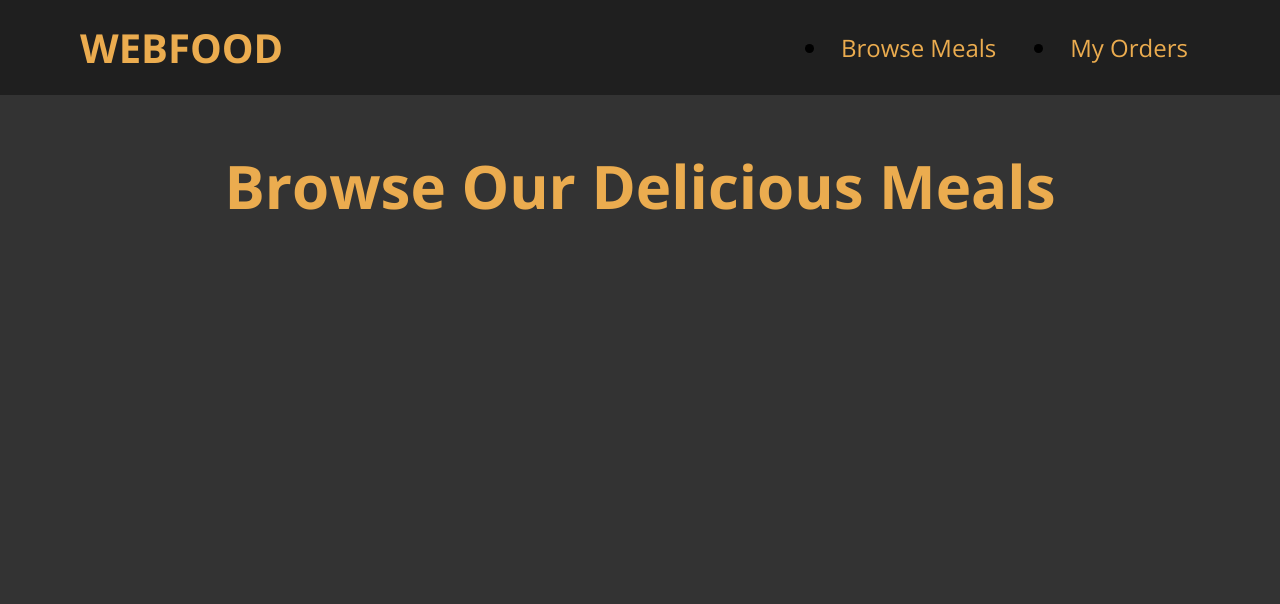
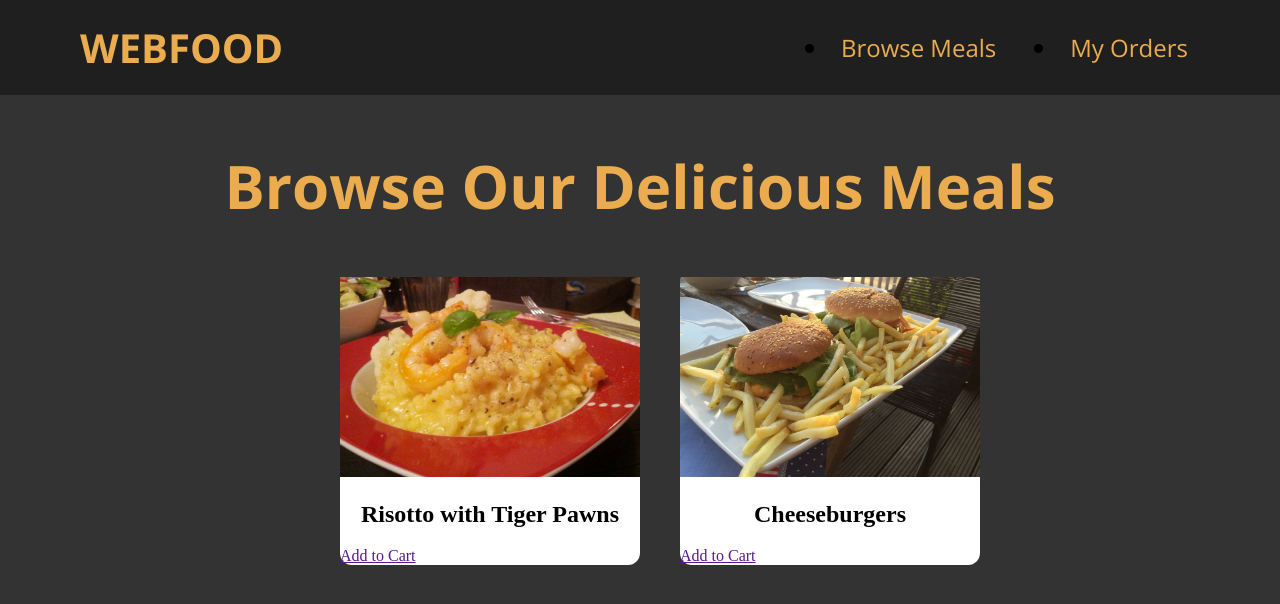
Before and after one commit to DakiTheBest/webfood-moj, a plain HTML site: page index.html in a window 1280 px wide. Drawn offline with nearby package versions, Linux system fonts and the light colour scheme.

Commit message:
added meal cards

```diff
--- a/index.html
+++ b/index.html
@@ -23,7 +23,23 @@
       </nav>
     </header>
     <main>
-        <h2>Browse Our Delicious Meals</h2>
+      <section>
+        <h1>Browse Our Delicious Meals</h1>
+      </section>
+      <section id="meals">
+        <ul>
+          <li>
+            <img src="/images/risotto.jpg" alt="Risotto" />
+            <h2>Risotto with Tiger Pawns</h2>
+            <a href="">Add to Cart</a>
+          </li>
+          <li>
+            <img src="/images/cheeseburgers.jpg" alt="Cheeseburgers" />
+            <h2>Cheeseburgers</h2>
+            <a href="">Add to Cart</a>
+          </li>
+        </ul>
+      </section>
     </main>
   </body>
 </html>
--- a/style.css
+++ b/style.css
@@ -44,10 +44,37 @@ header nav a:hover {
   text-transform: uppercase;
 }
 
-main h2 {
+main h1 {
   text-align: center;
   position: relative;
   font-family: "Open Sans", sans-serif;
   font-size: 60px;
-  color:rgb(235, 172, 79);
+  color: rgb(235, 172, 79);
 }
+
+img {
+  height: 200px;
+  width: 100%;
+  object-fit: cover;
+}
+
+main ul {
+  display: flex;
+  justify-content: center;
+}
+
+main li {
+  width: 300px;
+  margin: 0 20px;
+  list-style: none;
+  background-color: white;
+  border-radius: 12px;
+}
+
+main li h2 {
+    text-align: center;
+}
+
+main li a {
+    display: flex;
+}
```
